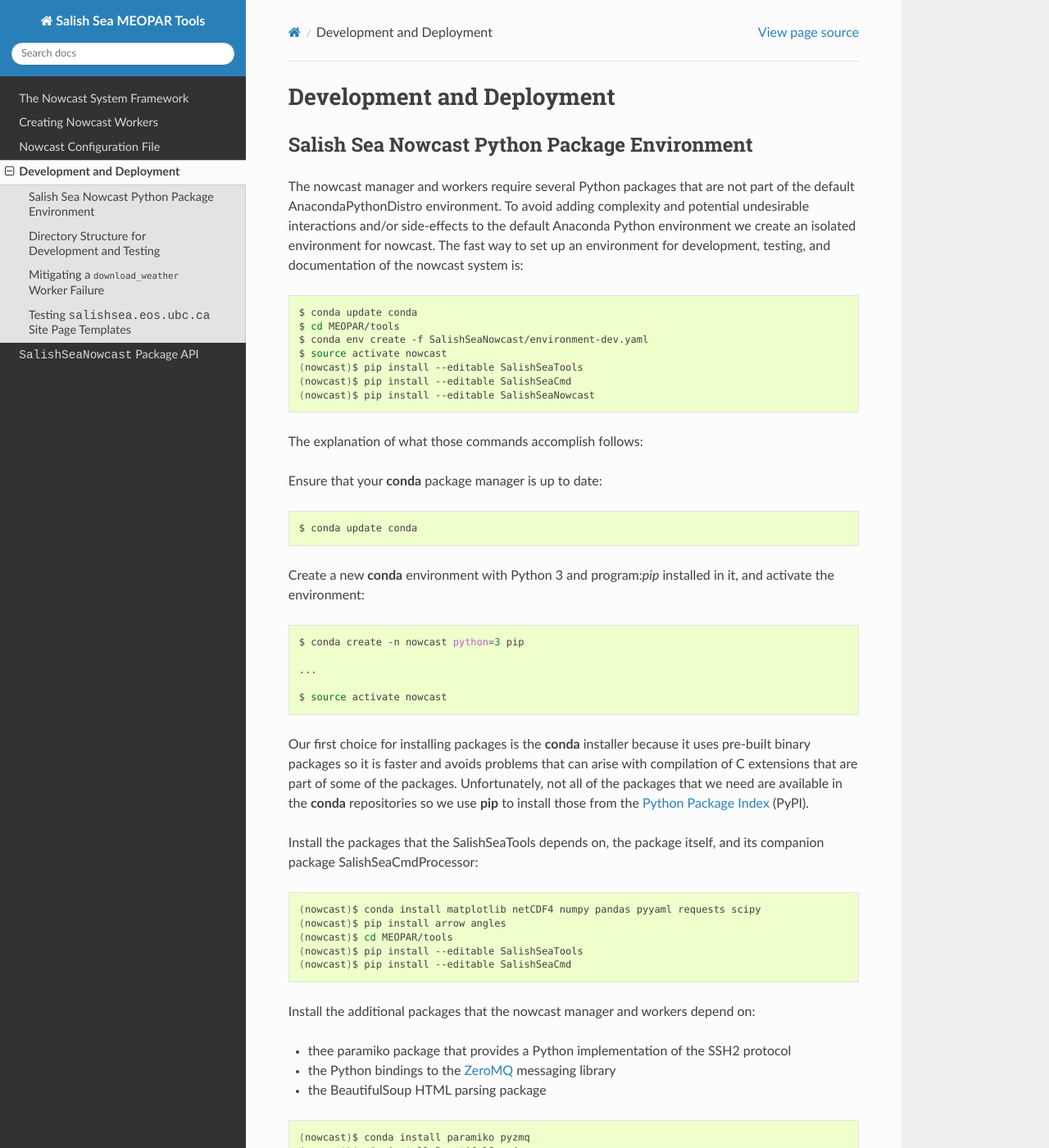
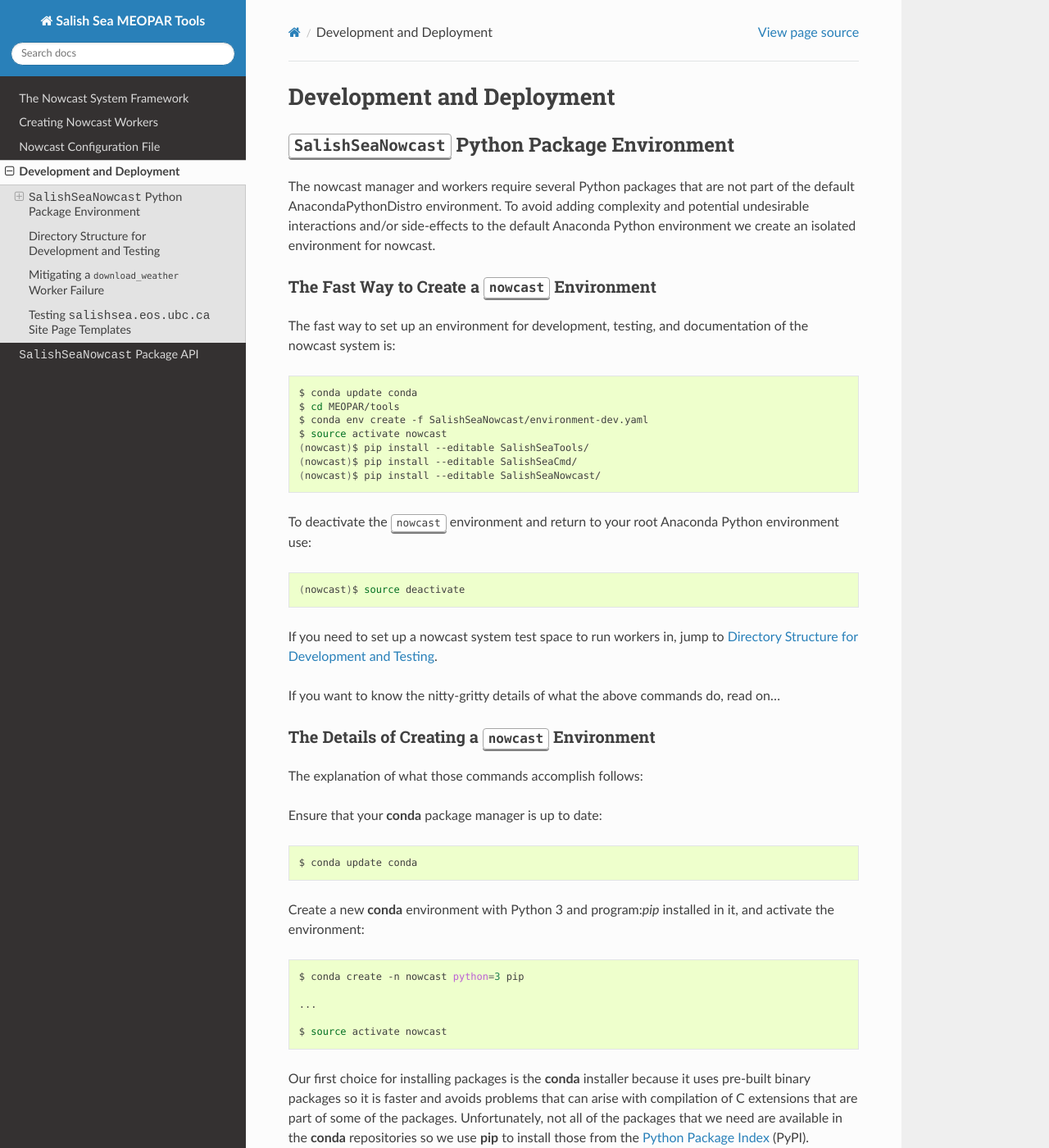
Before and after one commit to SalishSeaCast/SalishSeaNowcast, a Sphinx documentation site: the page built from docs/dev_deploy.rst, in a window 1280 px wide and 1400 px high. Shown: the whole window at 82% size. Built offline with Sphinx 7.4.7 and the Read the Docs theme 2.0.0, drawn with Linux system fonts in a browser that asks for light colours; some of the changed text lies outside the part shown.

Commit message:
Add titles to separate the fast way & the details of creating nowcast envs.

```diff
--- a/docs/dev_deploy.rst
+++ b/docs/dev_deploy.rst
@@ -19,11 +19,16 @@
 
 .. _SalishSeaNowcastPythnonPackageEnvironmwnt:
 
-Salish Sea Nowcast Python Package Environment
----------------------------------------------
+:kbd:`SalishSeaNowcast` Python Package Environment
+--------------------------------------------------
 
 The nowcast manager and workers require several Python packages that are not part of the default :ref:`AnacondaPythonDistro` environment.
 To avoid adding complexity and potential undesirable interactions and/or side-effects to the default Anaconda Python environment we create an isolated environment for nowcast.
+
+
+The Fast Way to Create a :kbd:`nowcast` Environment
+^^^^^^^^^^^^^^^^^^^^^^^^^^^^^^^^^^^^^^^^^^^^^^^^^^^
+
 The fast way to set up an environment for development,
 testing,
 and documentation of the nowcast system is:
@@ -34,9 +39,25 @@
     $ cd MEOPAR/tools
     $ conda env create -f SalishSeaNowcast/environment-dev.yaml
     $ source activate nowcast
-    (nowcast)$ pip install --editable SalishSeaTools
-    (nowcast)$ pip install --editable SalishSeaCmd
-    (nowcast)$ pip install --editable SalishSeaNowcast
+    (nowcast)$ pip install --editable SalishSeaTools/
+    (nowcast)$ pip install --editable SalishSeaCmd/
+    (nowcast)$ pip install --editable SalishSeaNowcast/
+
+To deactivate the :kbd:`nowcast` environment and return to your root Anaconda Python environment use:
+
+.. code-block:: bash
+
+    (nowcast)$ source deactivate
+
+If you need to set up a nowcast system test space to run workers in,
+jump to :ref:`SalishSeaNowcastDirectoryStructure`.
+
+If you want to know the nitty-gritty details of what the above commands do,
+read on...
+
+
+The Details of Creating a :kbd:`nowcast` Environment
+^^^^^^^^^^^^^^^^^^^^^^^^^^^^^^^^^^^^^^^^^^^^^^^^^^^^
 
 The explanation of what those commands accomplish follows:
 
```
